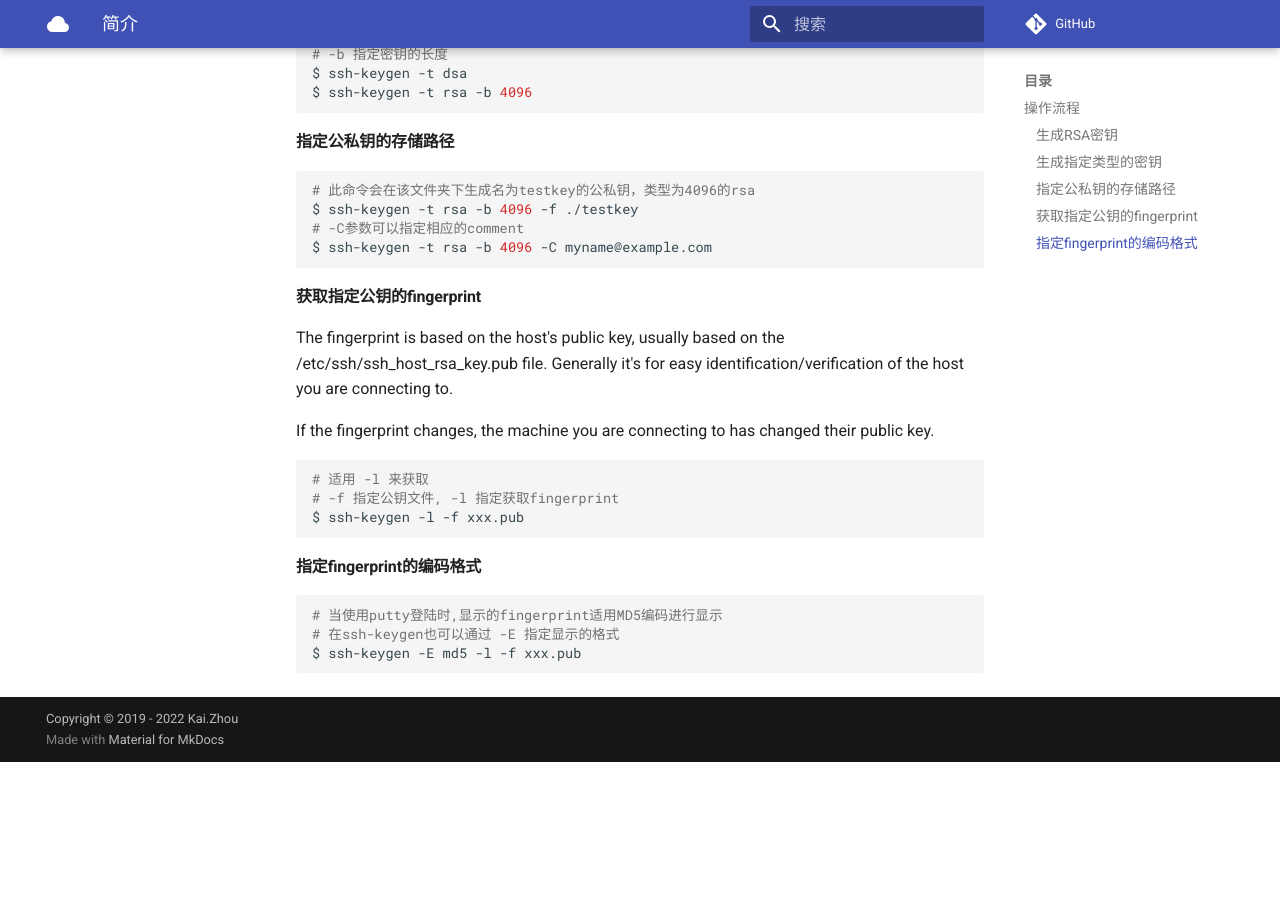
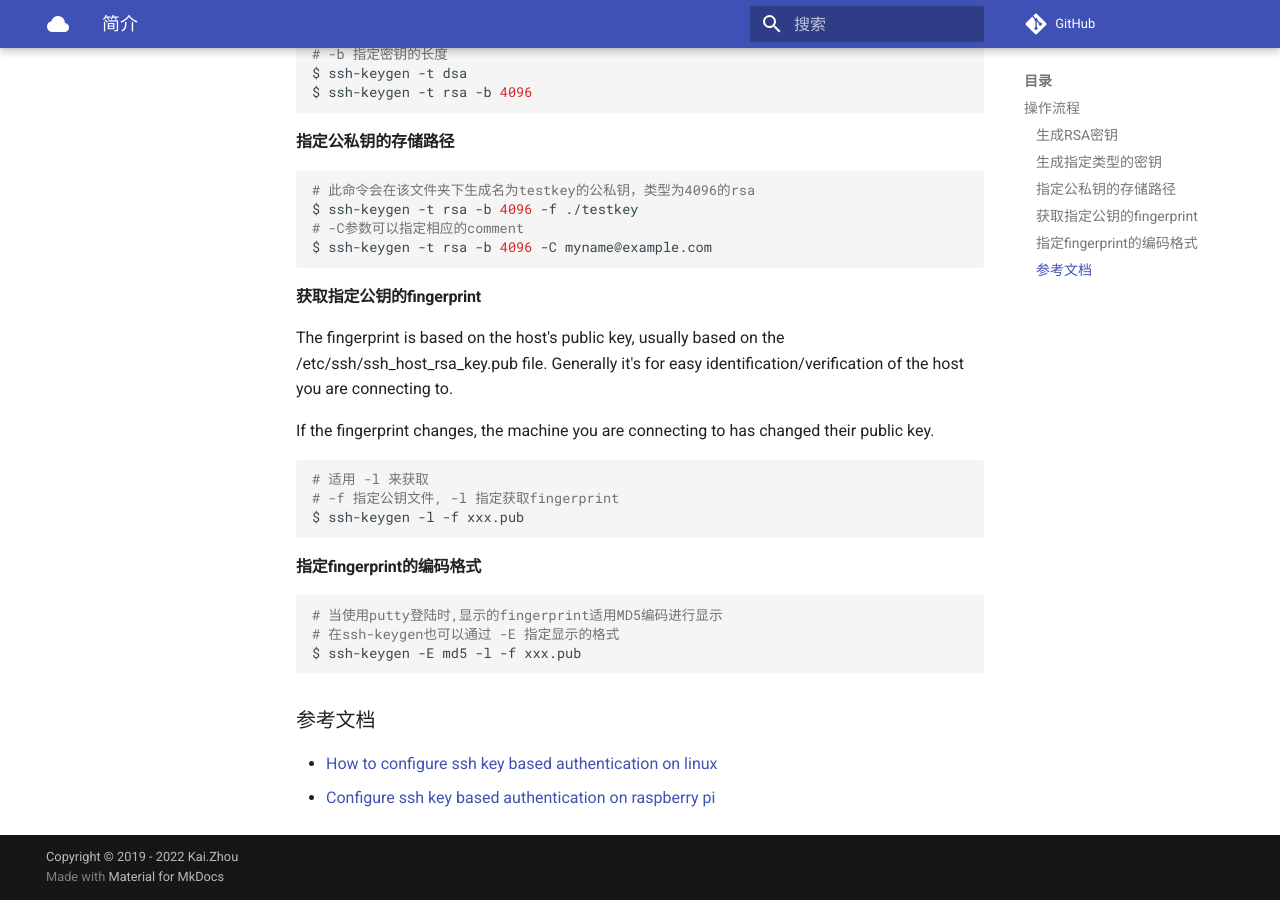
Before and after one commit to zhoukaidev/ks_blog, an MkDocs documentation site: the page built from docs/shell/linux/tools/ssh/ssh-keygen.md, in a window 1280 px wide and 900 px high, scrolled down 976 px. Built offline with MkDocs 1.6.1 and Material for MkDocs 9.7.7, drawn with Linux system fonts in a browser that asks for light colours; comment, search, counter and statistics services are not loaded; before the commit the page ends 1738 px from its top, so only the background shows below that.

Commit message:
Update ssh-keygen.md

````diff
--- a/docs/shell/linux/tools/ssh/ssh-keygen.md
+++ b/docs/shell/linux/tools/ssh/ssh-keygen.md
@@ -61,3 +61,8 @@ $ ssh-keygen -l -f xxx.pub
 # 在ssh-keygen也可以通过 -E 指定显示的格式
 $ ssh-keygen -E md5 -l -f xxx.pub
 ```
+
+### 参考文档
+
+* [How to configure ssh key based authentication on linux](https://www.digitalocean.com/community/tutorials/how-to-configure-ssh-key-based-authentication-on-a-linux-server)
+* [Configure ssh key based authentication on raspberry pi](https://www.geekyhacker.com/2021/02/15/configure-ssh-key-based-authentication-on-raspberry-pi/)
````
